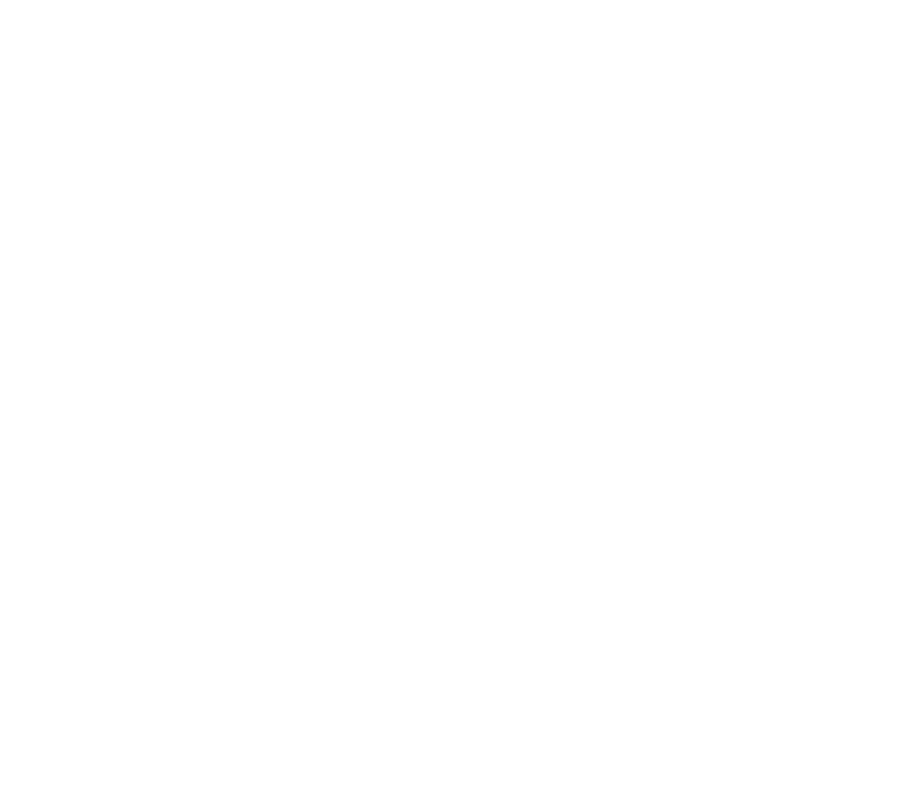
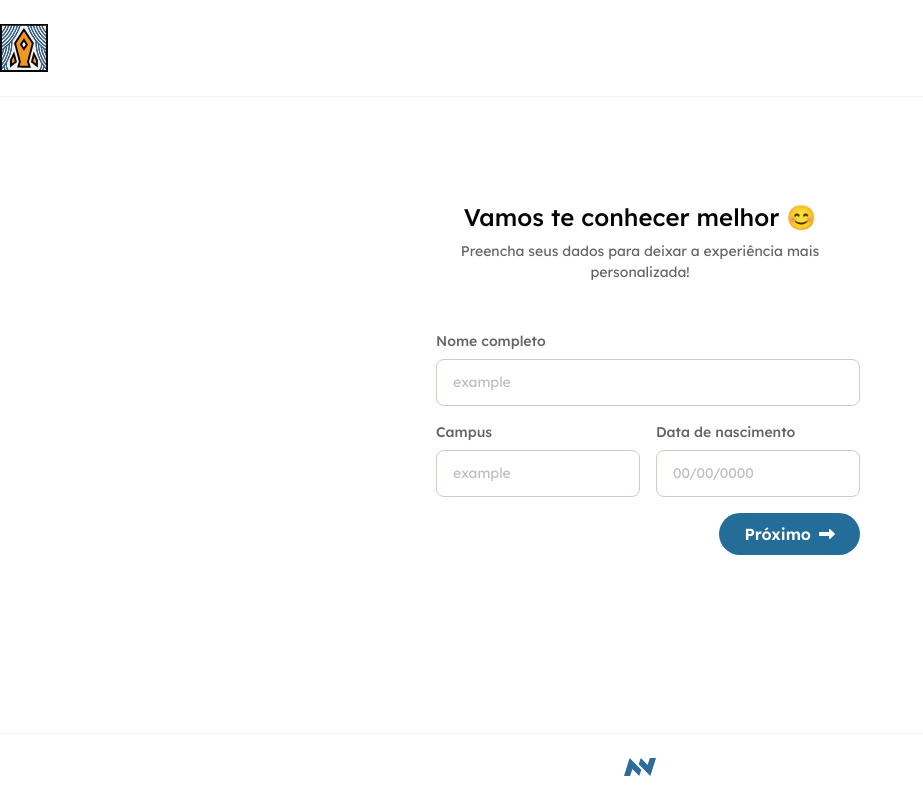
Before and after one commit to FilipiR22/front-anamnesia, a React (Vite) app: page /personal-data in a window 1280 px wide. Before the commit this address had no page. Shown: the whole page, without its empty margins (0-923 px from the left). Built offline with nearby package versions, Linux system fonts and the light colour scheme.

Commit message:
Finalizando a tela de coleta de Dados Pessoais

```diff
--- a/src/components/InputPrimary.jsx
+++ b/src/components/InputPrimary.jsx
@@ -8,7 +8,7 @@
                 type={type}
                 placeholder={placeholder}
                 id={id}
-                className="border border-gray-300 rounded-lg focus:outline-none focus:ring-2 focus:ring-blue-500 py-3 px-4 text-14-size text-gray-200"
+                className="border border-gray-300 rounded-lg focus:outline-none focus:ring-2 focus:ring-blue-500 py-3 px-4 text-14-size text-gray-200 placeholder:text-gray-200"
             />
         </fieldset>
     );
--- a/src/pages/Home.jsx
+++ b/src/pages/Home.jsx
@@ -12,6 +12,7 @@
                     <Link to="/email" className="text-blue-500 underline">Email Input</Link>
                     <Link to="/verification-code-send" className="text-blue-500 underline">/verification-code</Link>
                     <Link to="/email-verification" className="text-blue-500 underline">/email-verification</Link>
+                    <Link to="/personal-data" className="text-blue-500 underline">/personal-data</Link>
                 </main>
                 <Footer />
             </div>
--- /dev/null
+++ b/src/pages/PersonalDataSreen.jsx
@@ -0,0 +1,35 @@
+import BtnPrimary from "../components/BtnPrimary";
+import Footer from "../components/Footer";
+import Header from "../components/Header";
+import InputPrimary from "../components/InputPrimary";
+import Title from "../components/Title";
+import { FontAwesomeIcon } from '@fortawesome/react-fontawesome';
+import { faRightLong } from '@fortawesome/free-solid-svg-icons';
+
+function PersonalDataSreen() {
+    return (
+        <div className="flex flex-col justify-between min-h-screen root-container">
+            <Header />
+            <main className="flex justify-center mt-104 flex-1">
+                <div className="content-408 w-full max-w-md flex flex-col gap-12">
+                    <Title text_h1="Vamos te conhecer melhor 😊">
+                        Preencha seus dados para deixar a experiência mais personalizada!
+                    </Title>
+                    <form action="" className="grid gap-4">
+                        <InputPrimary text_label='Nome completo' placeholder="example" id="name_user" type='text' />
+                        <div className="box-2 flex gap-4">
+                            <InputPrimary text_label='Campus' placeholder="example" id="campus_user" type='text' />
+                            <InputPrimary text_label='Data de nascimento' placeholder="00/00/0000" id="name_user" type='text' />
+                        </div>
+                        <BtnPrimary>
+                            Próximo <FontAwesomeIcon icon={faRightLong} />
+                        </BtnPrimary>
+                    </form>
+                </div>
+            </main>
+            <Footer />
+        </div>
+    );
+};
+
+export default PersonalDataSreen;
--- a/src/routes/AppRoutes.jsx
+++ b/src/routes/AppRoutes.jsx
@@ -4,6 +4,7 @@
 import Home from '../pages/Home';
 import CodeVerificationScreen from '../pages/CodeVerificationScreen';
 import VerificationCodeSend from '../pages/VerificationCodeSend';
+import PersonalDataSreen from '../pages/PersonalDataSreen';
 
 const AppRoutes = () => {
     return (
@@ -14,6 +15,7 @@
                 <Route path="/email" element={<EmailInput />} />
                 <Route path="/verification-code-send" element={<VerificationCodeSend/>} />
                 <Route path="/email-verification" element={<CodeVerificationScreen />}/>
+                <Route path='/personal-data' element={<PersonalDataSreen/>}/>
             </Routes>
         </BrowserRouter>
     );
--- a/src/styles/output.css
+++ b/src/styles/output.css
@@ -594,6 +594,10 @@
   }
 }
 
+.row-start-2 {
+  grid-row-start: 2;
+}
+
 .mx-auto {
   margin-left: auto;
   margin-right: auto;
@@ -619,6 +623,10 @@
   display: flex;
 }
 
+.grid {
+  display: grid;
+}
+
 .min-h-screen {
   min-height: 100vh;
 }
@@ -633,6 +641,14 @@
 
 .flex-1 {
   flex: 1 1 0%;
+}
+
+.grid-cols-6 {
+  grid-template-columns: repeat(6, minmax(0, 1fr));
+}
+
+.grid-cols-2 {
+  grid-template-columns: repeat(2, minmax(0, 1fr));
 }
 
 .flex-col {
@@ -663,12 +679,12 @@
   gap: 0.75rem;
 }
 
+.gap-4 {
+  gap: 1rem;
+}
+
 .gap-5 {
   gap: 1.25rem;
-}
-
-.gap-4 {
-  gap: 1rem;
 }
 
 .rounded-3xl {
@@ -810,6 +826,14 @@
   text-decoration-line: underline;
 }
 
+.placeholder\:text-gray-200::-moz-placeholder {
+  color: rgba(190, 190, 193, 1);
+}
+
+.placeholder\:text-gray-200::placeholder {
+  color: rgba(190, 190, 193, 1);
+}
+
 .hover\:opacity-50:hover {
   opacity: 0.5;
 }
```
